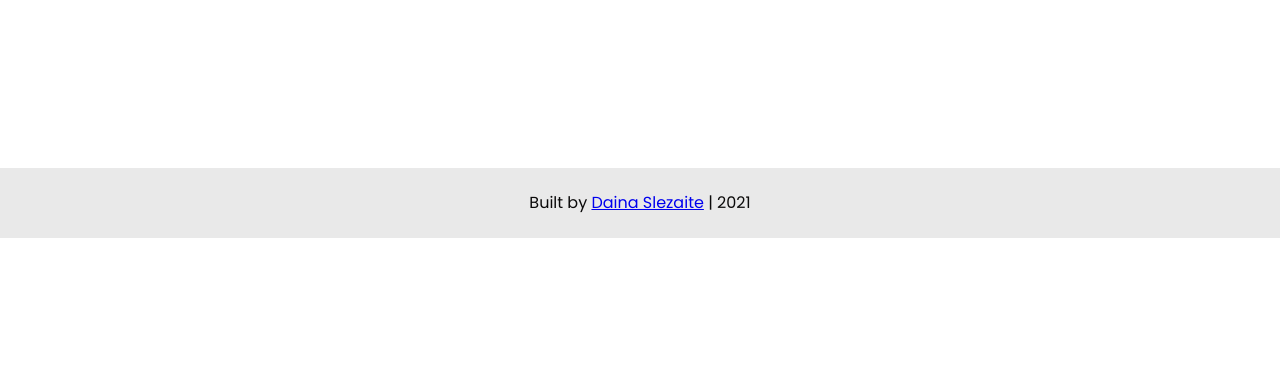
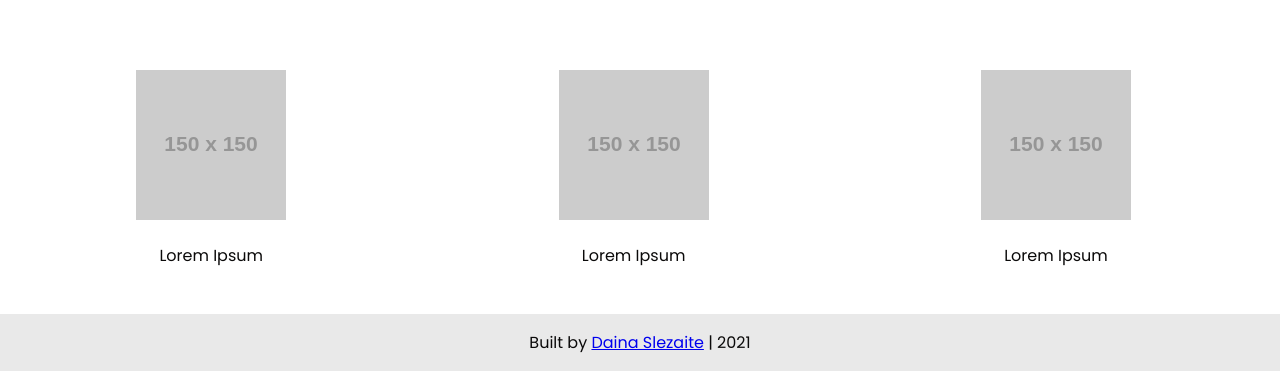
Before and after one commit to daina-slezaite/skill-exchange-react, a React (Create React App) app: page / in a window 1280 px wide. Shown: the part 562-933 px from the top of the page. Before the commit the page ends 800 px from the top, so only its background shows below. Built offline with nearby package versions, Linux system fonts and the light colour scheme.

Commit message:
Style home, profile components

```diff
--- a/src/App.js
+++ b/src/App.js
@@ -44,7 +44,7 @@ export default class App extends Component {
         <div className='content'>
           <Navbar userInSession={this.state.loggedInUser} setUser={this.setCurrentUser} removeSession={this.logUserOut} />
           <Switch>
-            <Route exact path='/' render={props => <Home {...props} />} />
+            <Route exact path='/' render={props => <Home {...props} userInSession={this.state.loggedInUser} />} />
             <Route path='/login' render={props => <Login {...props} setUser={this.setCurrentUser} />} />
             <Route path='/signup' render={props => <Signup {...props} setUser={this.setCurrentUser} />} />
             <Route exact path='/skills' render={props => <AllSkills {...props} userInSession={this.state.loggedInUser} setUser={this.setCurrentUser} />} />
--- a/src/App.scss
+++ b/src/App.scss
@@ -6,4 +6,5 @@
 
 .content {
     flex: 1 0 auto;
+    margin-bottom: 30px;
 }
--- a/src/components/footer/Footer.scss
+++ b/src/components/footer/Footer.scss
@@ -2,13 +2,12 @@ $backgroundColor: rgb(233,233,233);
 $textColor: rgb(11,10,10);
 
 .footer {
-    height: 70px;
+    height: 60px;
     flex-shrink: 0;
     background-color: $backgroundColor;
     color: $textColor;
 
     p {
-        padding: 6px 0;
         text-align: center;
     }
 }
--- a/src/components/home/Home.js
+++ b/src/components/home/Home.js
@@ -2,15 +2,29 @@ import React from 'react';
 import { Link } from 'react-router-dom';
 import './Home.scss';
 
-export default function Home() {
+export default function Home(props) {
     return (
         <section className='home-section'>
             <img src='https://res.cloudinary.com/da6m0xppc/image/upload/v1615122830/brainstorming_ncddel.svg' alt='Skill swap home page' />
             <h1>Swap skills </h1>
             <p>Revolutionary way to learn something new</p>
-            <div>
+            <div className='home-links'>
                 <Link to='/skills'>Browse skills</Link>
-                <Link to='/login'>Login</Link>
+                {!props.userInSession && <Link to='/login'>Login</Link>}
+            </div>
+            <div className='row'>
+                <div className='column'>
+                    <img src='https://via.placeholder.com/150'/>
+                    <p>Lorem Ipsum</p>
+                </div>
+                <div className='column'>
+                    <img src='https://via.placeholder.com/150'/>
+                    <p>Lorem Ipsum</p>
+                </div>
+                <div className='column'>
+                    <img src='https://via.placeholder.com/150'/>
+                    <p>Lorem Ipsum</p>
+                </div>
             </div>
         </section>
     )
--- a/src/components/home/Home.scss
+++ b/src/components/home/Home.scss
@@ -13,7 +13,7 @@ $buttonRadius: 6px;
         margin-top: -20px;
     }
 
-    div {
+    .home-links {
         display: flex;
         justify-content: center;
     }
@@ -31,4 +31,19 @@ $buttonRadius: 6px;
             color: $secondaryTextColor;
         }
     }
+
+    .column {
+        float: left;
+        width: 33%;
+    }
+
+    .row {
+        margin-top: 100px;
+    }
+
+    .row:after {
+        content: "";
+        display: table;
+        clear: both;
+    }
 }
--- a/src/components/skills/AllSkills.scss
+++ b/src/components/skills/AllSkills.scss
@@ -4,7 +4,7 @@ $secondaryTextColor: rgb(235,99,91);
 $borderColor: rgb(142,136,138);
 $buttonPadding: 5px 15px;
 $buttonRadius: 6px;
-$margin: 0 10px;
+$margin: 0 20px;
 
 .skills-list-header {
     display: flex;
@@ -44,7 +44,7 @@ $margin: 0 10px;
 }
 
 .skills-list {
-    margin: 0 20px;
+    margin: $margin;
 
     ul {
         list-style: none;
@@ -67,8 +67,9 @@ $margin: 0 10px;
     }
 
     .skill-card {
-        border: 1px solid $textColor;
+        box-shadow: 0 4px 8px 0 rgba(0, 0, 0, 0.2), 0 6px 20px 0 rgba(0, 0, 0, 0.19);
+        padding: 10px 20px;
         border-radius: $buttonRadius;
-        margin-bottom: 10px;
+        margin-bottom: 15px;
     }
 }
--- a/src/components/skills/MySkills.js
+++ b/src/components/skills/MySkills.js
@@ -43,7 +43,7 @@ export default class MySkills extends Component {
         return (
             <main className='my-skills'>
                 <div>
-                    <Link to='/skills'>Browse skills</Link>
+                    <Link to='/skills'>Go back to browsing</Link>
                     <Popup trigger={<button> Add new skill </button>} modal>
                         <AddSkill getAllMySkills={() => this.getMySkills()} />
                     </Popup>
--- a/src/components/skills/MySkills.scss
+++ b/src/components/skills/MySkills.scss
@@ -64,6 +64,7 @@ $margin: 0 20px;
     .my-skill-card {
         background-color: white;
         border-radius: $buttonRadius;
+        box-shadow: 0 4px 8px 0 rgba(0, 0, 0, 0.2), 0 6px 20px 0 rgba(0, 0, 0, 0.19);
         padding: 5px 20px;
         margin-bottom: 15px;
     }
--- a/src/components/user/Profile.js
+++ b/src/components/user/Profile.js
@@ -4,6 +4,7 @@ import { Link } from 'react-router-dom';
 import EditProfile from './EditProfile';
 import Popup from 'reactjs-popup';
 import 'reactjs-popup/dist/index.css';
+import './Profile.scss';
 
 export default class Profile extends Component {
 
@@ -32,15 +33,19 @@ export default class Profile extends Component {
 
     render() {
         return (
-            <div>
-                <p>Username: {this.state.username}</p>
-                <p>Email: {this.state.email}</p>
-                <p>{this.state.description}</p>
-                <Popup trigger={<button> Edit my description </button>} modal>
-                    <EditProfile myProfile={this.state} refreshProfile={this.getUpdatedProfile} />
-                </Popup>
-                <Link to='/my-skills'>My skills</Link>
-            </div>
+            <section className='profile-card'>
+                <div className='profile-links'>
+                    <Link to='/my-skills'>My skills</Link>
+                    <Popup trigger={<button> Edit my description </button>} modal>
+                            <EditProfile myProfile={this.state} refreshProfile={this.getUpdatedProfile} />
+                    </Popup>
+                </div>
+                <div>
+                    <p>Username: {this.state.username}</p>
+                    <p>Email: {this.state.email}</p>
+                    <p>{this.state.description}</p>
+                </div>
+            </section>
         )
     }
 }
--- /dev/null
+++ b/src/components/user/Profile.scss
@@ -0,0 +1,39 @@
+$font: 'Poppins', sans-serif;
+$textColor: rgb(11,10,10);
+$secondaryTextColor: rgb(235,99,91);
+$borderColor: rgb(142,136,138);
+$backgroundColor: rgb(233,233,233);
+$buttonPadding: 5px 15px;
+$buttonRadius: 6px;
+$margin: 0 20px;
+
+.profile-card {
+    border-radius: $buttonRadius;
+    float: none;
+    width: 45%;
+    padding: 5px 15px 20px 20px;
+    margin: 0 auto;
+    box-shadow: 0 4px 8px 0 rgba(0, 0, 0, 0.2), 0 6px 20px 0 rgba(0, 0, 0, 0.19);
+
+    .profile-links {
+        display: flex;
+        justify-content: space-between;
+        align-items: center;
+    }
+
+    button, a {
+        font-family: $font;
+        color: $textColor;
+        border: 1px solid $borderColor;
+        border-radius: $buttonRadius;
+        text-decoration: none;
+        padding: $buttonPadding;
+        background-color: white;
+        margin-top: 10px;
+
+        &:hover {
+            font-weight: bold;
+            color: $secondaryTextColor;
+        }
+    }
+}
```
